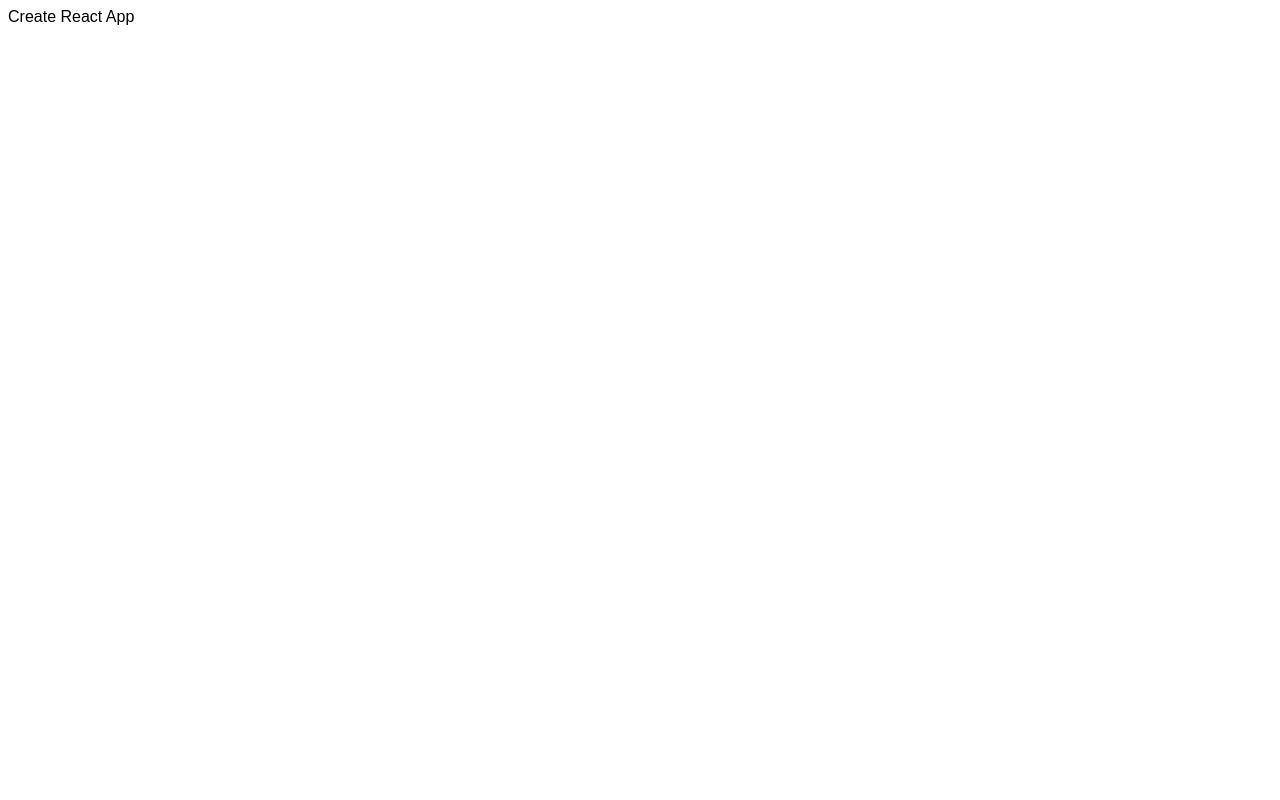
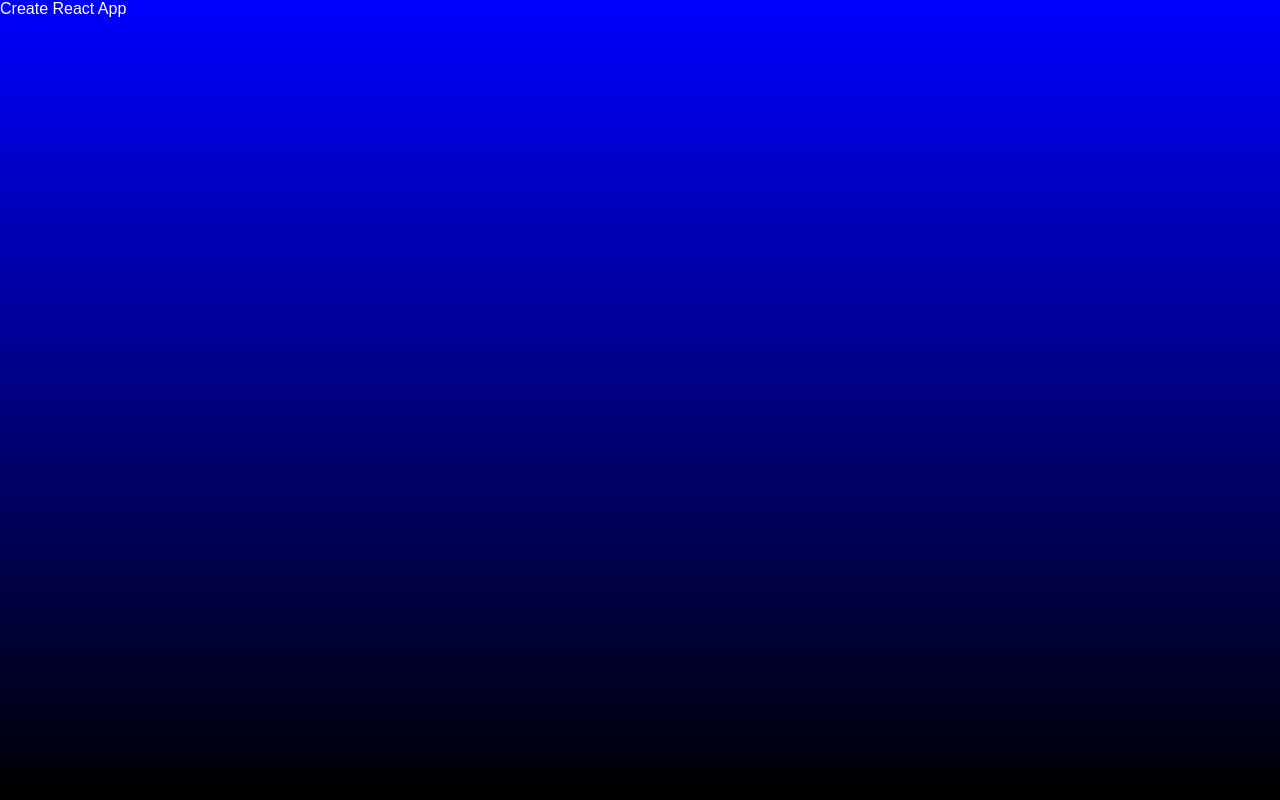
Before and after one commit to talmewho/sky-task, a React (Create React App) app: page / in a window 1280 px wide. Built offline with nearby package versions, Linux system fonts and the light colour scheme.

Commit message:
Added some initial Sky Go like design.

```diff
--- a/src/App.css
+++ b/src/App.css
@@ -1,3 +1,7 @@
 body {
   font-family: 'Arial', sans-serif;
+  background: linear-gradient(#00f, #000);
+  height: 100vh;
+  margin: 0;
+  color: #fff;
 }
```
